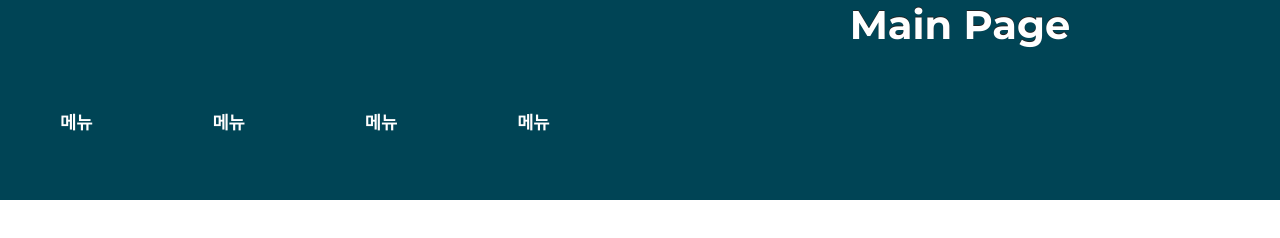
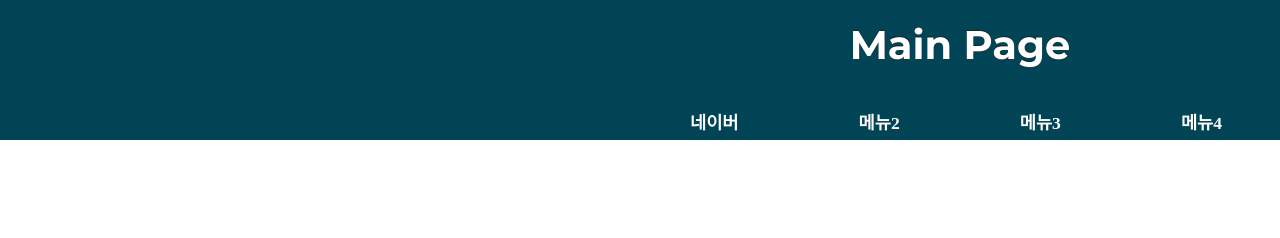
Before and after one commit to cutesangdon/VanillaJavscriptSD, a plain HTML site: page sources/Project/mainpage1.html in a window 1280 px wide. Shown: the top 238 px of the page. Drawn offline with Linux system fonts and the light colour scheme.

Commit message:
21.09..23.02

```diff
--- a/sources/Project/css/Style.css
+++ b/sources/Project/css/Style.css
@@ -24,16 +24,15 @@ ul {
 
 header{
   width:100%;    /*  너비 */
-  height:200px;   /* 높이 */
+  height:140px;   /* 높이 */
   background-color:#045;
 }
 
 /* 로고 */
 #logo{
 text-align: center;   /* 가운데 정렬 */
-   /*  너비 */
-   /* 높이 */
-  /* 세로로 중간에 맞춤 - 줄간격을 높이 값과 같게 */ /* 왼쪽에 여백 */
+padding-top: 20px;  /* 위쪽 여백 */
+
 }
 #logo h1 {
   font-family: 'Montserrat', sans-serif;
@@ -45,10 +44,12 @@ text-align: center;   /* 가운데 정렬 */
 
 /* 내비게이션 */
 nav{
-  float:left;   /* 오른쪽으로 플로팅 */
-  width:900px;   /*   너비 */
+  float:left;   /* 좌측 플로팅 */
+  width:1920px;   /*   너비 */
   height:100px;   /* 메뉴 영역 높이 */
-  padding-top:40px;  /* 메뉴를 아래로 내리기 위해 */
+  padding-top:20px;  /* 테두리 위 여백 */
+  padding-bottom: 50px;  /* 테두리 아래 여백 */
+  padding-left: 630px;  /* 테두리 좌측 여백 */
 }
 #topMenu {
   height:60px;
--- a/sources/Project/mainpage1.html
+++ b/sources/Project/mainpage1.html
@@ -15,10 +15,10 @@
       </div>
      <nav>
       <ul id="topMenu">
-        <li><a href="#">메뉴</a></li>
-        <li><a href="#">메뉴</a></li>
-        <li><a href="#">메뉴</a></li>
-        <li><a href="#">메뉴</a></li>
+        <li><a href="https://www.naver.com/">네이버</a></li>
+        <li><a href="#">메뉴2</a></li>
+        <li><a href="#">메뉴3</a></li>
+        <li><a href="#">메뉴4</a></li>
       </ul>
      </nav>
     </header>
```
